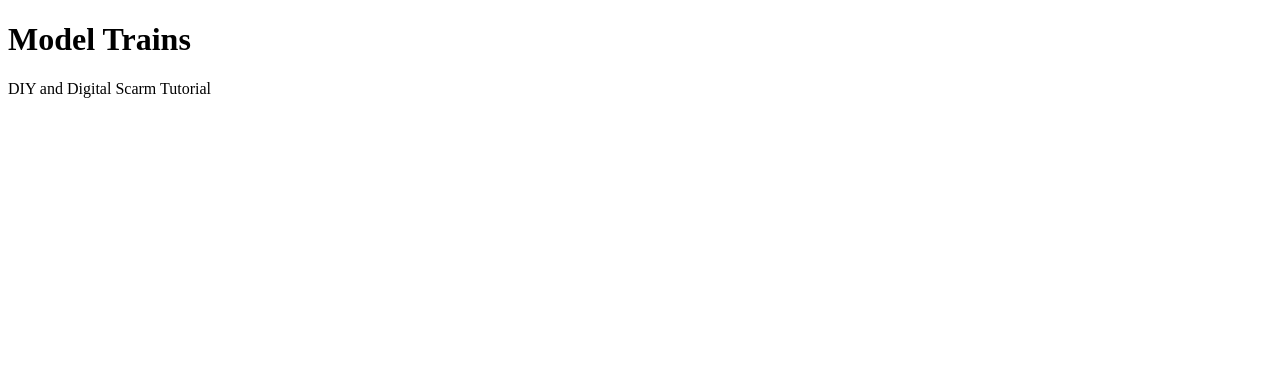
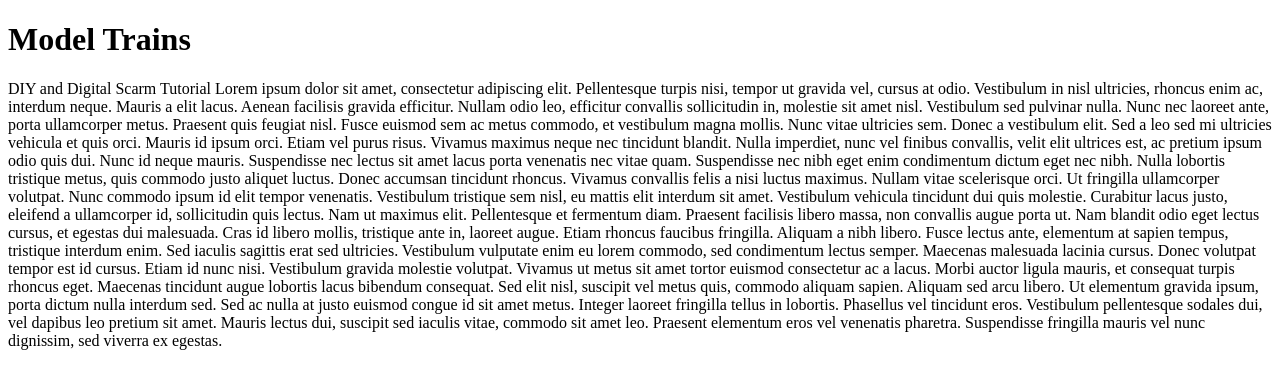
Before and after one commit to ChadH1971/Scarm, a plain HTML site: page index.html in a window 1280 px wide. Drawn offline with Linux system fonts and the light colour scheme.

```diff
--- a/index.html
+++ b/index.html
@@ -9,6 +9,16 @@
     <body>
         <h1>Model Trains</h1>
         <p>DIY and Digital Scarm Tutorial
+<link//www.youtube.com/watch?v=vqnCTd_stS0>
+            Lorem ipsum dolor sit amet, consectetur adipiscing elit. Pellentesque turpis nisi, tempor ut gravida vel, cursus at odio. Vestibulum in nisl ultricies, rhoncus enim ac, interdum neque. Mauris a elit lacus. Aenean facilisis gravida efficitur. Nullam odio leo, efficitur convallis sollicitudin in, molestie sit amet nisl. Vestibulum sed pulvinar nulla. Nunc nec laoreet ante, porta ullamcorper metus. Praesent quis feugiat nisl. Fusce euismod sem ac metus commodo, et vestibulum magna mollis. Nunc vitae ultricies sem. Donec a vestibulum elit. Sed a leo sed mi ultricies vehicula et quis orci. Mauris id ipsum orci. Etiam vel purus risus.
+
+Vivamus maximus neque nec tincidunt blandit. Nulla imperdiet, nunc vel finibus convallis, velit elit ultrices est, ac pretium ipsum odio quis dui. Nunc id neque mauris. Suspendisse nec lectus sit amet lacus porta venenatis nec vitae quam. Suspendisse nec nibh eget enim condimentum dictum eget nec nibh. Nulla lobortis tristique metus, quis commodo justo aliquet luctus. Donec accumsan tincidunt rhoncus. Vivamus convallis felis a nisi luctus maximus. Nullam vitae scelerisque orci. Ut fringilla ullamcorper volutpat. Nunc commodo ipsum id elit tempor venenatis. Vestibulum tristique sem nisl, eu mattis elit interdum sit amet. Vestibulum vehicula tincidunt dui quis molestie. Curabitur lacus justo, eleifend a ullamcorper id, sollicitudin quis lectus.
+
+Nam ut maximus elit. Pellentesque et fermentum diam. Praesent facilisis libero massa, non convallis augue porta ut. Nam blandit odio eget lectus cursus, et egestas dui malesuada. Cras id libero mollis, tristique ante in, laoreet augue. Etiam rhoncus faucibus fringilla. Aliquam a nibh libero.
+
+Fusce lectus ante, elementum at sapien tempus, tristique interdum enim. Sed iaculis sagittis erat sed ultricies. Vestibulum vulputate enim eu lorem commodo, sed condimentum lectus semper. Maecenas malesuada lacinia cursus. Donec volutpat tempor est id cursus. Etiam id nunc nisi. Vestibulum gravida molestie volutpat. Vivamus ut metus sit amet tortor euismod consectetur ac a lacus. Morbi auctor ligula mauris, et consequat turpis rhoncus eget. Maecenas tincidunt augue lobortis lacus bibendum consequat. Sed elit nisl, suscipit vel metus quis, commodo aliquam sapien. Aliquam sed arcu libero.
+
+Ut elementum gravida ipsum, porta dictum nulla interdum sed. Sed ac nulla at justo euismod congue id sit amet metus. Integer laoreet fringilla tellus in lobortis. Phasellus vel tincidunt eros. Vestibulum pellentesque sodales dui, vel dapibus leo pretium sit amet. Mauris lectus dui, suscipit sed iaculis vitae, commodo sit amet leo. Praesent elementum eros vel venenatis pharetra. Suspendisse fringilla mauris vel nunc dignissim, sed viverra ex egestas.
         </p>
     </body>
 </html>
```
